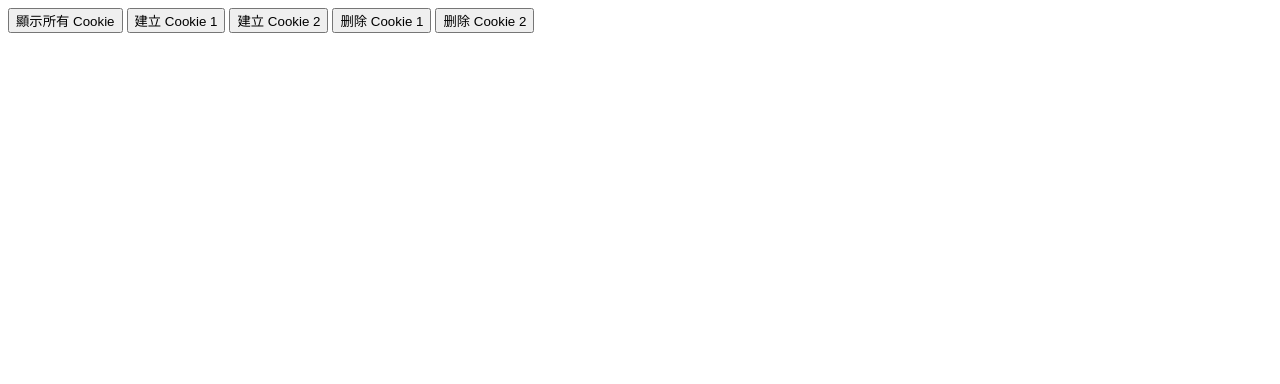
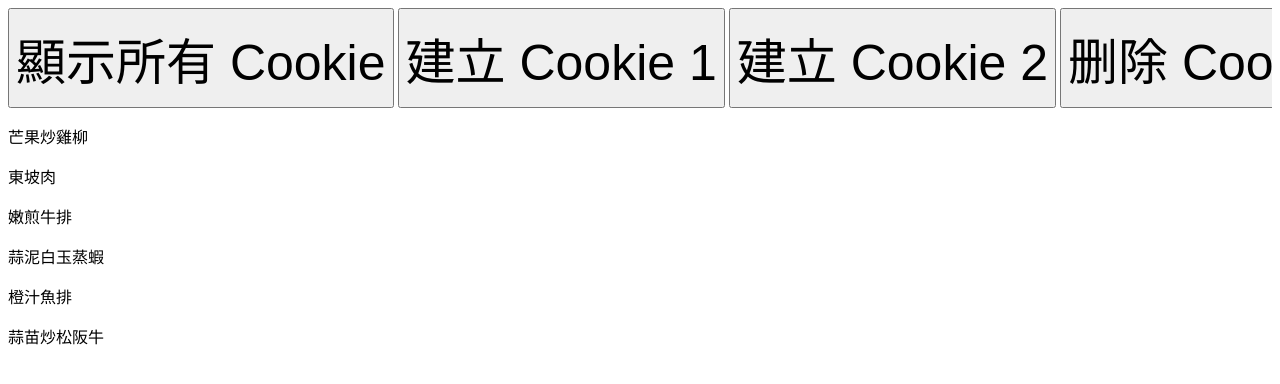
Before and after one commit to bill9222729/LineBotPy, a Flask app: page /cookie in a window 1280 px wide. Shown: the top 384 px of the page. Run offline with Flask 2, Linux system fonts and the light colour scheme; data comes from the database, SQL or seed files in the repository; both versions use the stored data as it was after the commit; parts of the project's set-up code (start-up, migrations or seed data) failed here and were passed over; some libraries are stand-ins or nearby versions.

Commit message:
增加SQL操作的範例在cookie上

```diff
--- a/app.py
+++ b/app.py
@@ -65,6 +65,19 @@ def sendjson():
     info['score'] = score
     return jsonify(info)
 
+@app.route('/getSQL', methods=['POST'])
+def getSQL():
+    data = json.loads(request.form.get('data'))
+
+    products = db_session.query(Products).all()
+
+    info = dict()
+    info['name'] = ''
+
+    for product in products:
+        info['name'] += (','+product.name)
+
+    return jsonify(info)
 
 # LIFF的範例文件
 @app.route('/index')
--- a/static/cookieJS.js
+++ b/static/cookieJS.js
@@ -1,4 +1,5 @@
-$(document).ready(function() {
+ //以下為發送一個json到sendjson取得資料的ajsx範例
+ $(document).ready(function() {
     var data = {
         data: JSON.stringify({
             "lesson": "Operation System",
@@ -10,10 +11,37 @@ $(document).ready(function() {
         type: 'POST',
         data: data,
         success: function(msg) {
-            alert(msg.name)
+            alert(msg.name);
+            alert(msg.lesson);
+            alert(msg.score);
         }
     })
+    $.ajax({
+            url: "/getSQL",
+            type: 'POST',
+            data: data,
+            success:function(msg) {
+                for(i=1 ; i<msg.name.split(',').length ; i++){
+                    $(".product").append("<p>"+msg.name.split(',')[i]+"</p>");
+                }
+                alert(msg.name.split(',')[1]);
+            }
+            })
+    $(".aa").click(function(){
+        $.ajax({
+            url: "/getSQL",
+            type: 'POST',
+            data: data,
+            success:function(msg) {
+                for(i=1 ; i<msg.name.split(',').length ; i++){
+                    $(".product").append("<p class=\"bb\">"+msg.name.split(',')[i]+"</p>");
+                }
+                alert(msg.name.split(',')[1]);
+            }
+        })
+    });
 });
+
 
 function displayCookies() {
     var fname = getCookie("firstname");
--- a/templates/cookie.html
+++ b/templates/cookie.html
@@ -2,15 +2,43 @@
 <html lang="en">
 <head>
     <meta charset="UTF-8">
-    <script src="http://ajax.googleapis.com/ajax/libs/jquery/1.8.0/jquery.min.js"></script>
+    <!--因為要引入線上的jquery，不過因為她網址是http，所以要加下面這一行讓他允許引入http的函式庫-->
+    <meta http-equiv="Content-Security-Policy" content="upgrade-insecure-requests">
+    <script type="text/javascript" src="http://ajax.googleapis.com/ajax/libs/jquery/1.4.0/jquery.min.js"></script>
     <script src="{{ config.STATIC_URL }}/static/cookieJS.js"></script>
+    <style>
+        .container {
+            width: 100%;
+            overflow-x: scroll;
+            overflow-y: hidden;
+            white-space: nowrap;
+        }
+
+        .container .item {
+            display: inline-block;
+            box-sizing: border-box;
+            font-size:50px;
+            height: 100px;
+            width: auto;
+        }
+
+        .bb {
+            font-size:100px;
+        }
+    </style>
     <title>CookieTest</title>
 </head>
 <body>
-    <button type="button" onclick="displayCookies();">顯示所有 Cookie</button>
-    <button type="button" onclick="document.cookie='firstname=John'">建立 Cookie 1</button>
-    <button type="button" onclick="document.cookie='lastname=Smith'">建立 Cookie 2</button>
-    <button type="button" onclick="document.cookie='firstname=John;expires=Thu, 01 Jan 1970 00:00:00 GMT'">删除 Cookie 1</button>
-    <button type="button" onclick="document.cookie='lastname=Smith;expires=Thu, 01 Jan 1970 00:00:00 GMT'">删除 Cookie 2</button>
+<div class="container">
+    <button type="button" onclick="displayCookies();" class="item">顯示所有 Cookie</button>
+    <button type="button" onclick="document.cookie='firstname=John'" class="item">建立 Cookie 1</button>
+    <button type="button" onclick="document.cookie='lastname=Smith'" class="item">建立 Cookie 2</button>
+    <button type="button" onclick="document.cookie='firstname=John;expires=Thu, 01 Jan 1970 00:00:00 GMT'" class="item">删除 Cookie 1</button>
+    <button type="button" onclick="document.cookie='lastname=Smith;expires=Thu, 01 Jan 1970 00:00:00 GMT'" class="item">删除 Cookie 2</button>
+    <button type="button" class="aa">拉出資料庫資料</button>
+</div>
+<div class="product">
+
+</div>
 </body>
 </html>
--- a/templates/sqltest.html
+++ b/templates/sqltest.html
@@ -7,7 +7,7 @@
 <body>
 <script>
 
-</script>>
+</script>
 
 </body>
 </html>
```
Also changed, not shown: linebotClient.db.
